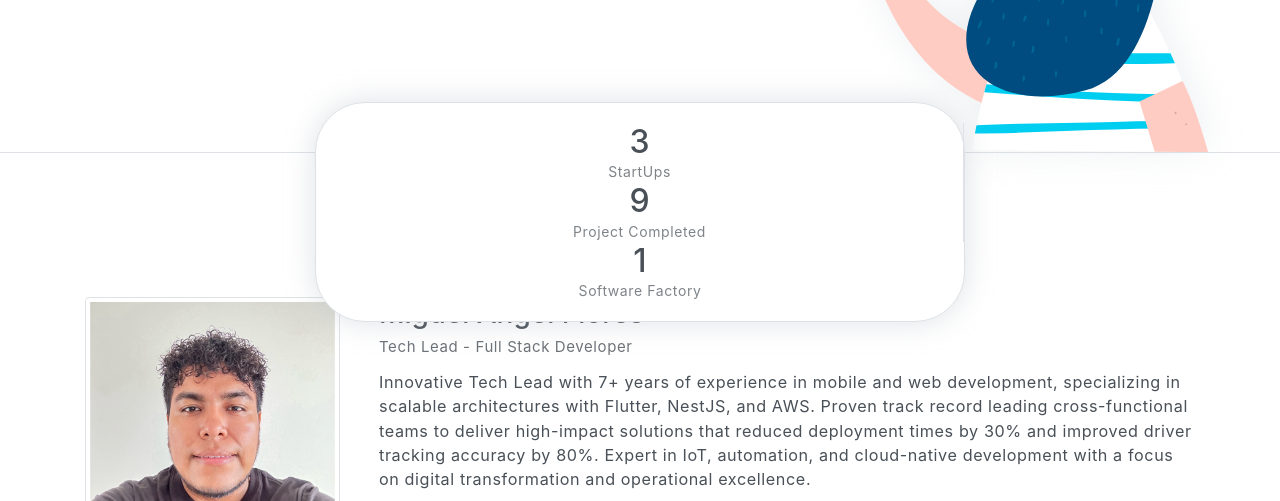
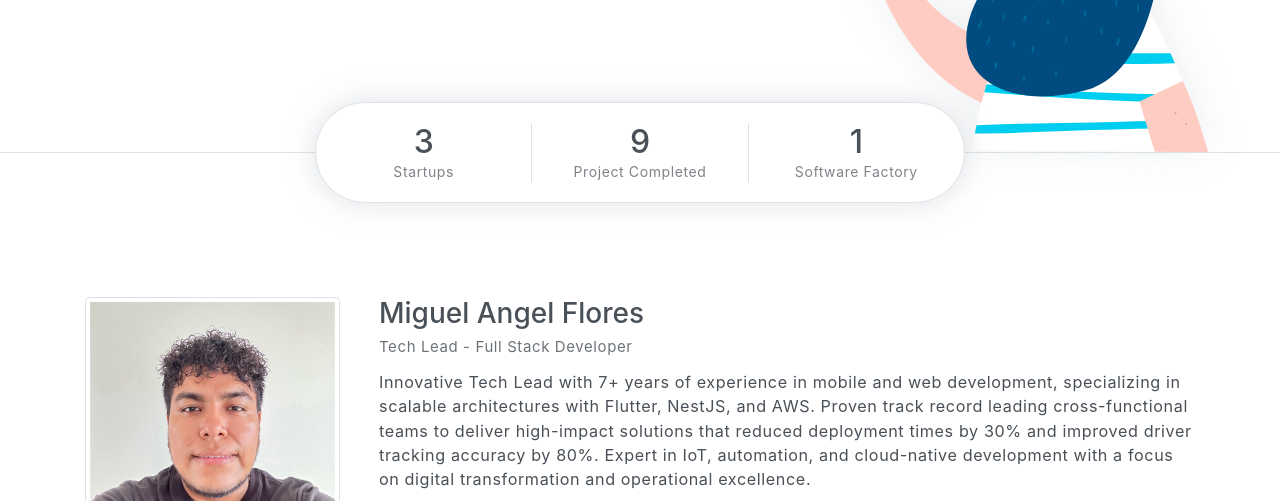
Before and after one commit to miguelangelflores1993/site, a plain HTML site: page index.html in a window 1280 px wide. Shown: the part 599-1100 px from the top of the page. Drawn offline with Linux system fonts and the light colour scheme.

Commit message:
Update index.html

```diff
--- a/index.html
+++ b/index.html
@@ -119,10 +119,9 @@
 
       <!-- Header-widget -->
       <div class="widget">
-        <div class="widget-item">
           <div class="widget-item">
             <h2>3</h2>
-            <p>StartUps</p>
+            <p>Startups</p>
           </div>
           <div class="widget-item">
             <h2>9</h2>
@@ -132,7 +131,6 @@
             <h2>1</h2>
             <p>Software Factory</p>
           </div>
-        </div>
       </div>
     </header>
     <!-- End of Page Header -->
```
